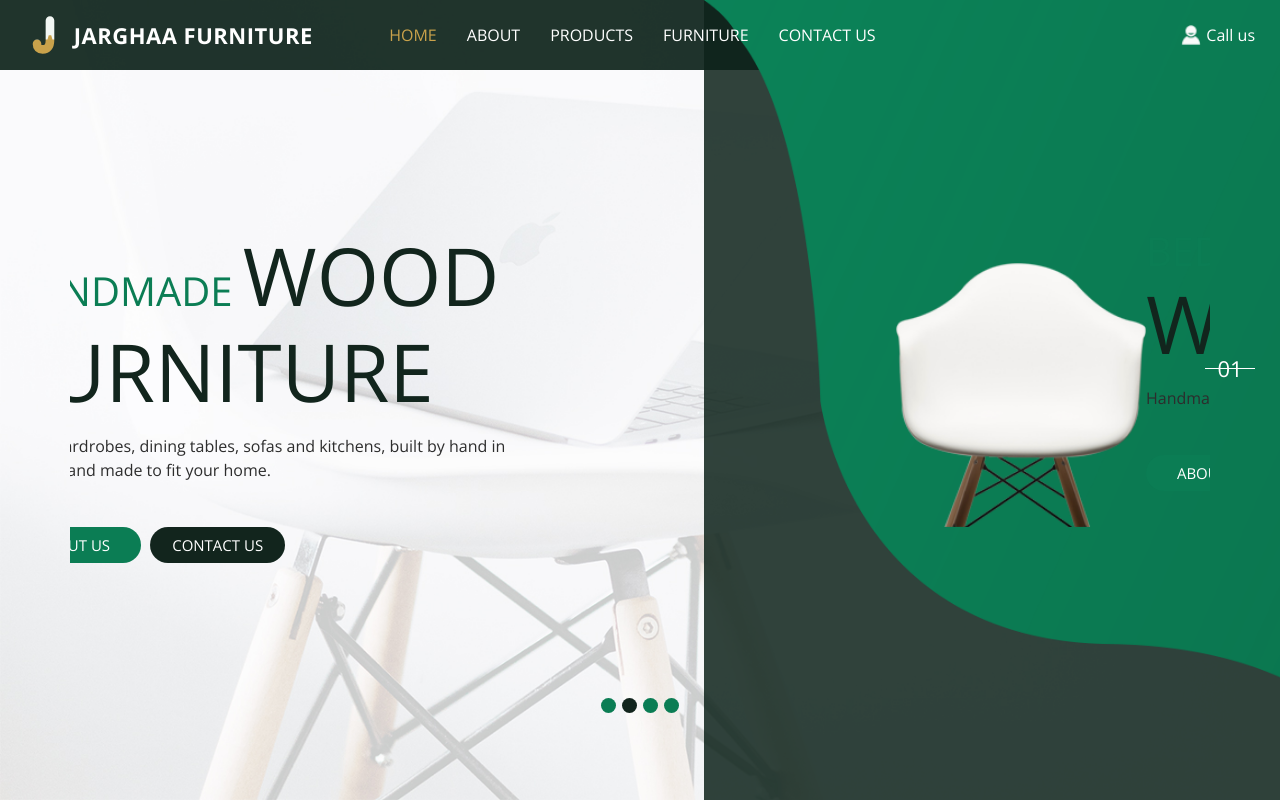
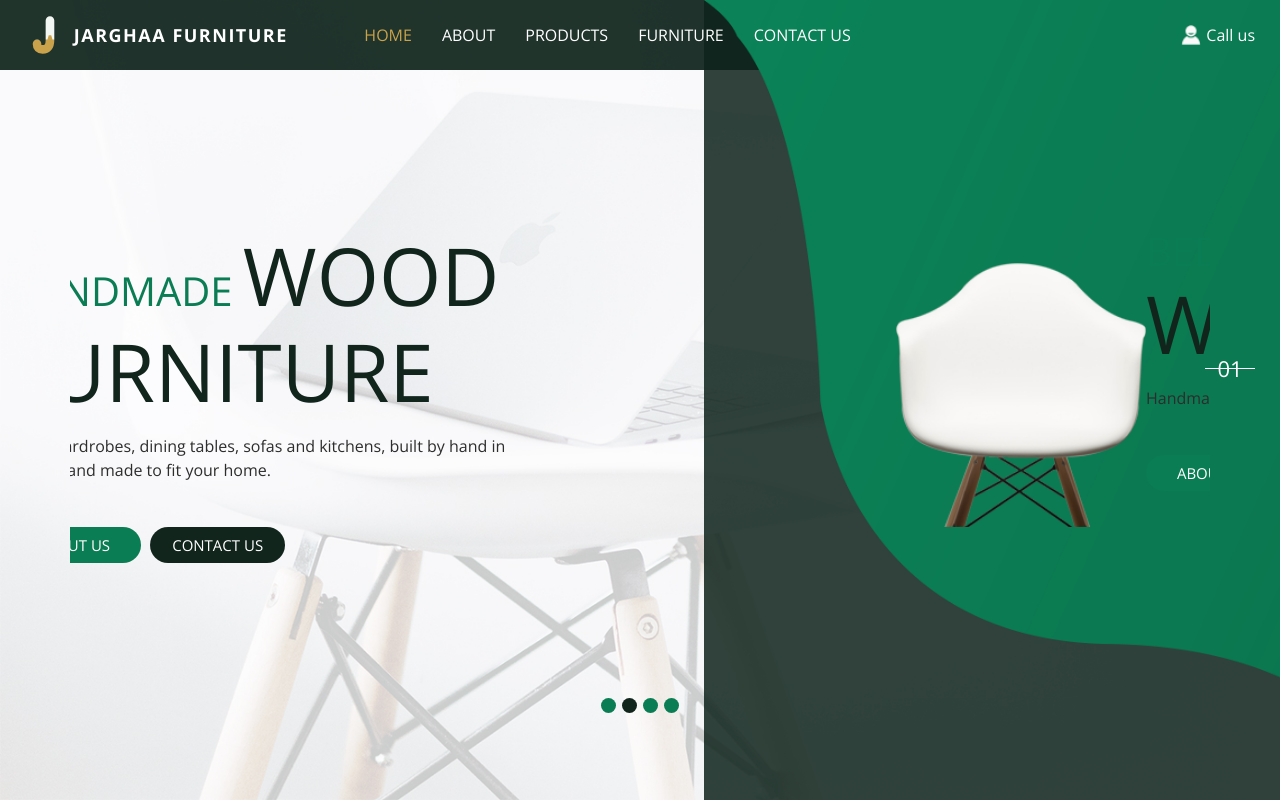
Before and after one commit to jarghaa/jarghaafurniture, a plain HTML site: page index.html in a window 1280 px wide. Shown: the top 802 px of the page. Drawn offline with nearby package versions, Linux system fonts and the light colour scheme.

Commit message:
Refine logo lockups: smaller JARGHAA wordmark, match navbar text size

```diff
--- a/css/style.scss
+++ b/css/style.scss
@@ -227,8 +227,8 @@ a:focus {
     text-transform: uppercase;
     font-weight: 700;
     color: $white;
-    font-size: 22px;
-    letter-spacing: 0.5px;
+    font-size: 18px;
+    letter-spacing: 1.5px;
     line-height: 1;
   }
 }
```
Also changed, not shown: css/style.css, images/logo-horizontal-light.svg, images/logo-horizontal.png, images/logo-horizontal.svg, images/logo-stacked-light.svg, images/logo-stacked.png, images/logo-stacked.svg.
